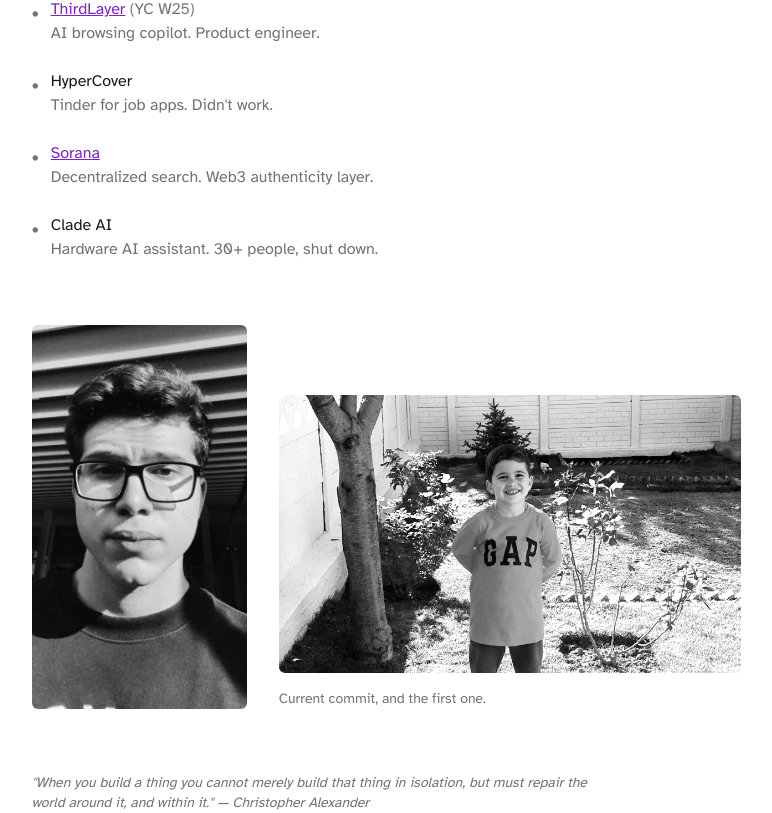
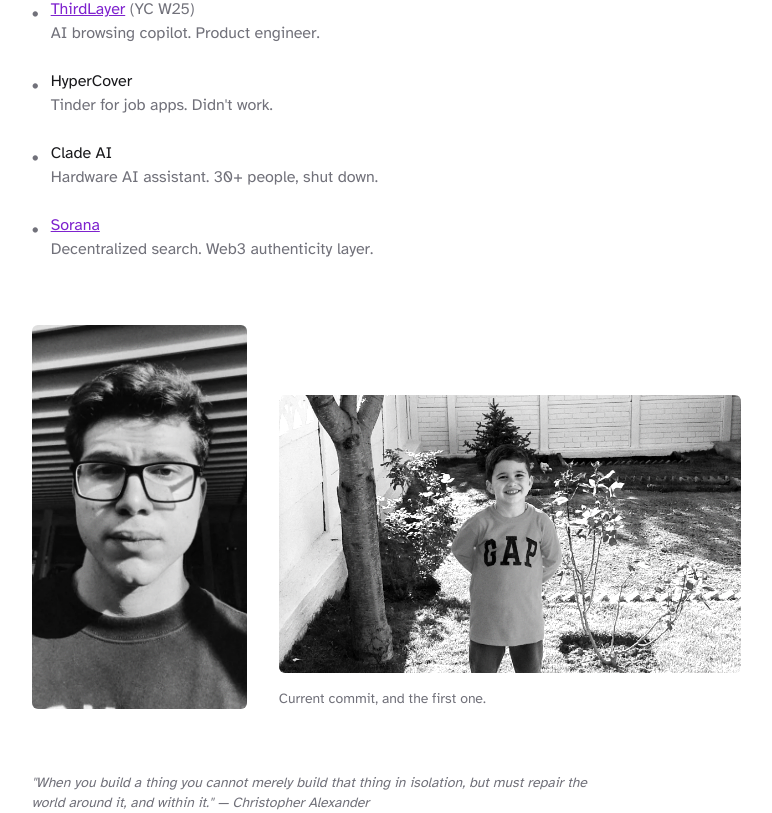
Before and after one commit to plawlost/yazzone, a Next.js app: page / in a window 1280 px wide. Shown: the part 1537-2350 px from the top of the page, without its empty margins (443-1215 px from the left). Built offline with nearby package versions, Linux system fonts and the light colour scheme; no server answers.

Commit message:
content: fix GPT-2 → GPT-3, add Sorana to history

```diff
--- a/app/components/home/History.tsx
+++ b/app/components/home/History.tsx
@@ -52,6 +52,15 @@ export function History() {
         <div className="flex items-start space-x-3">
           <span className="text-zinc-500 dark:text-zinc-400 pt-1">•</span>
           <div>
+            <p className="font-medium">Clade AI</p>
+            <p className="text-zinc-500 dark:text-zinc-400">
+              Hardware AI assistant. 30+ people, shut down.
+            </p>
+          </div>
+        </div>
+        <div className="flex items-start space-x-3">
+          <span className="text-zinc-500 dark:text-zinc-400 pt-1">•</span>
+          <div>
             <p className="font-medium">
               <a
                 href="https://sorana.io"
@@ -67,15 +76,6 @@ export function History() {
             </p>
           </div>
         </div>
-        <div className="flex items-start space-x-3">
-          <span className="text-zinc-500 dark:text-zinc-400 pt-1">•</span>
-          <div>
-            <p className="font-medium">Clade AI</p>
-            <p className="text-zinc-500 dark:text-zinc-400">
-              Hardware AI assistant. 30+ people, shut down.
-            </p>
-          </div>
-        </div>
       </div>
     </section>
   );
```
